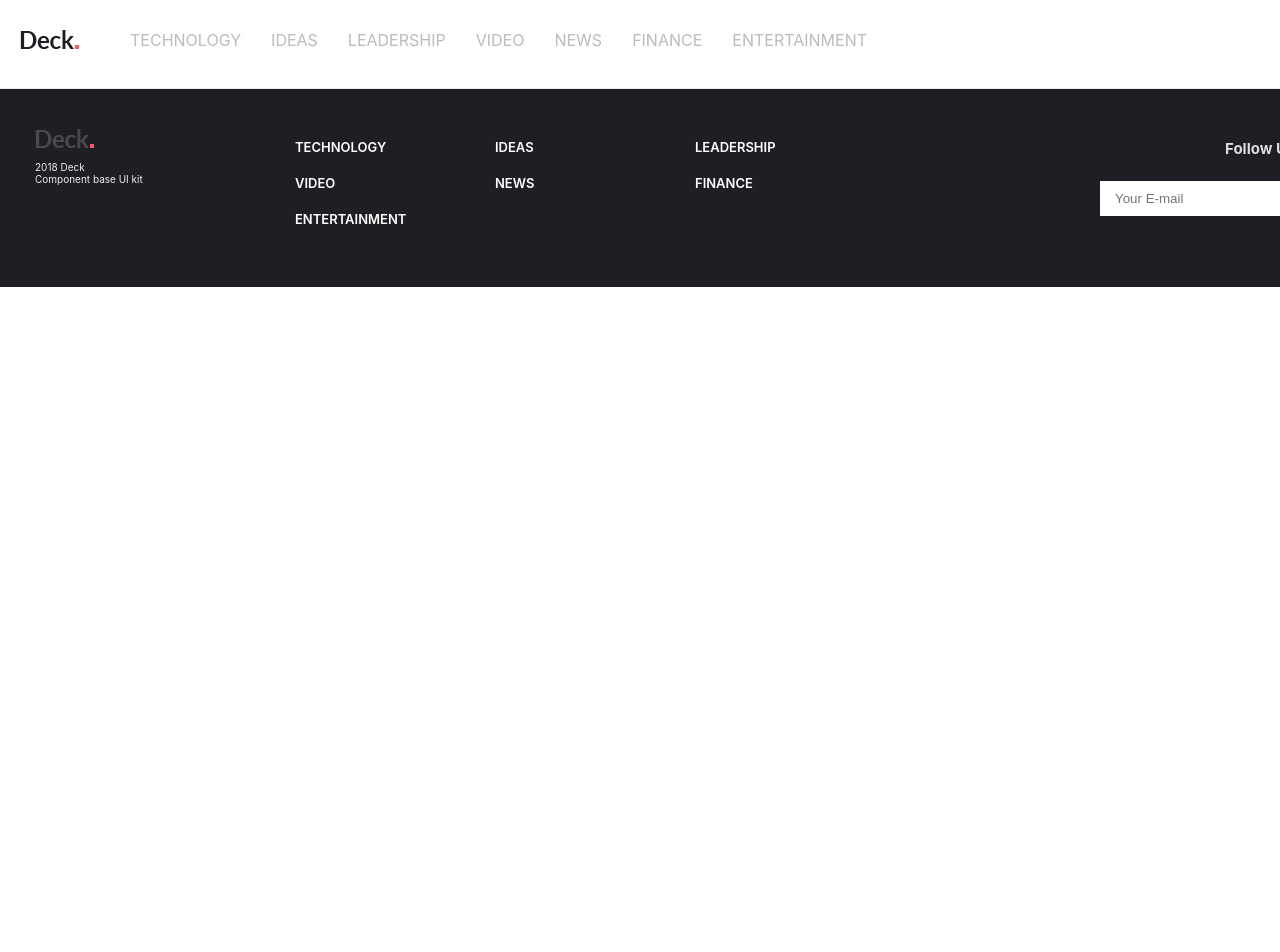
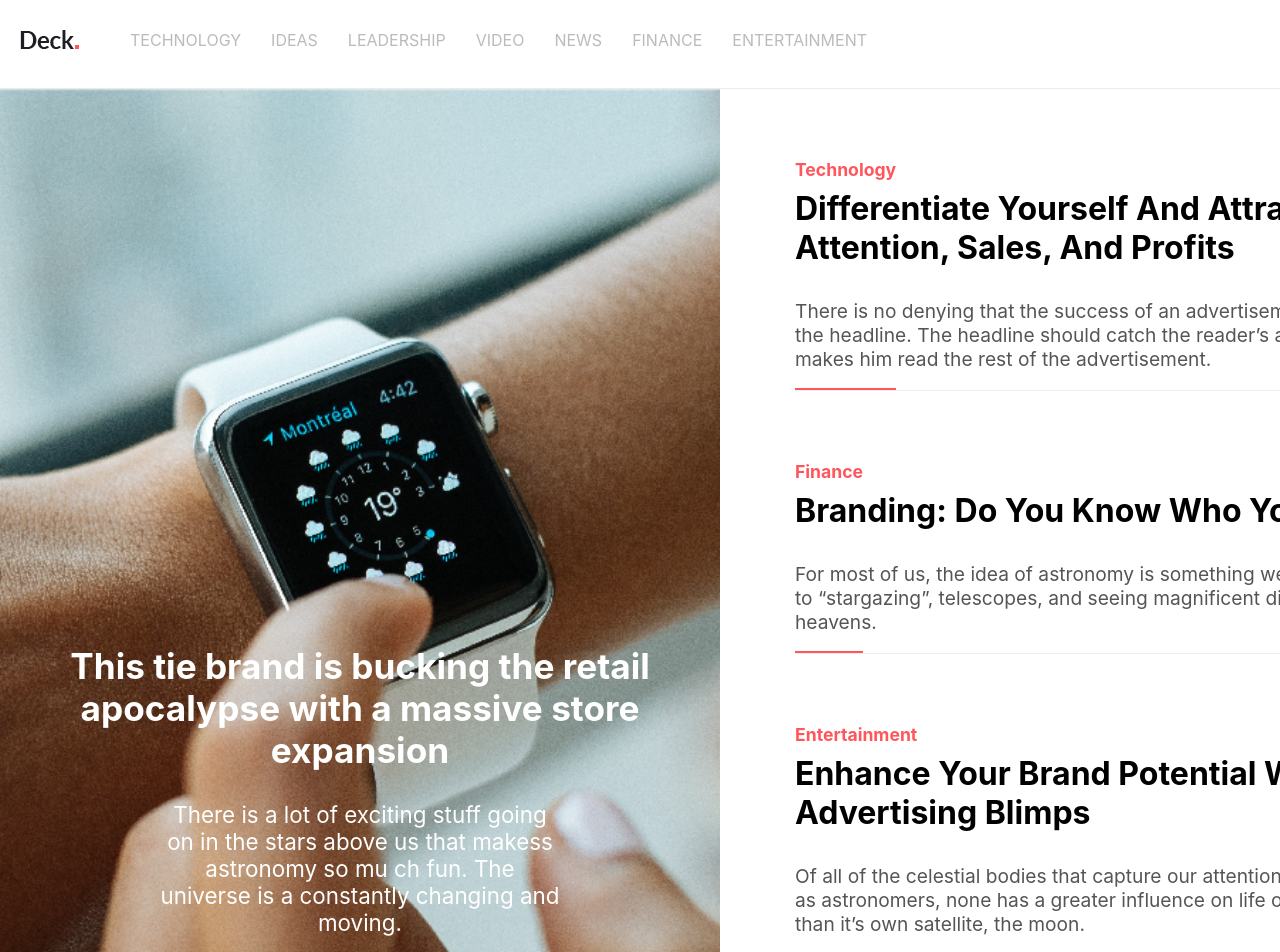
Before and after one commit to parkhyungsuh/Portfolio_smaple, a React (Create React App) app: page /LEADERSHIP in a window 1280 px wide. Shown: the top 952 px of the page. Before the commit the page ends 800 px from the top, so only its background shows below. Built offline with nearby package versions, Linux system fonts and the light colour scheme.

Commit message:
Add Leadership page

```diff
--- a/src/App.js
+++ b/src/App.js
@@ -4,6 +4,7 @@ import Header from './components/Header';
 import Footer from './components/Footer';
 import Main from './components/Main';
 import VedioGallery from './components/VedioGallery';
+import Leadership from './components/Leadership';
 
 const category = [
   'TECHNOLOGY',
@@ -18,13 +19,16 @@ const App = () => {
   return (
     <>
       <Header category={category} />
-      <Switch>>
-        <Route  exact path="/">
+      <Switch>
+        <Route  path="/VIDEO">
+          <VedioGallery />
+        </Route>
+        <Route  path="/LEADERSHIP">
+          <Leadership />
+        </Route>
+        <Route  path="/">
           <Main/>
         </Route>
-        <Route  path="/VIDEO">
-          <VedioGallery />
-          </Route>
       </Switch>
       <Footer category={category} />
     </>
--- /dev/null
+++ b/src/components/Leadership.js
@@ -0,0 +1,151 @@
+import React from 'react';
+import styled from 'styled-components';
+import mainImg from '../asset/leadership/leadership.png';
+
+const LeadershipContainer = styled.section`
+    width:1440px;
+    margin: 0 auto;
+    display:flex;
+    flex-flow: row nowrap;
+    @media (max-width:768px) {
+        width:100%;
+        display:block;
+    }
+`;
+const MainImgContainer = styled.section`
+    width:50%;
+    height:100%;
+    position:relative;
+    overflow:hidden;
+    border-bottom: 4px solid #ff565c;
+    @media (max-width:768px) and (min-width:480px) {
+        width:100%;
+        height:640px;
+    }
+    @media (max-width:480px) {
+        width:100%;
+        height:440px;
+    }
+`;
+const MainImgTypoBox = styled.div`
+    position:absolute;
+    bottom:40px;
+    color:#fff;
+    text-align:center;
+    width:100%;
+    .title {
+        width: 600px;
+        font-size: 2.2rem;
+        margin:0 auto 30px;
+        @media (max-width:480px) {
+            width:300px;
+            font-size:1.8rem;
+        }
+    }
+    .content {
+        font-size: 1.4rem;
+        width: 400px;
+        margin: 0 auto 40px;
+        @media (max-width:480px) {
+            width:300px;
+            font-size:1.2rem;
+        }
+    }
+    .botton {
+        font-size: 1.2rem;
+        background: none;
+        font-weight: 600;
+        border:none;
+        color:#ff565c;
+    }
+`;
+const LeadershipContent = styled.section`
+    width: 50%;
+    @media (max-width:768px) {
+        width:100%;
+        margin-bottom:100px;
+    }
+`;
+const LeadershipItem = styled.article`
+    margin-left:75px;
+    position:relative;
+    border-bottom: 1px solid #eee;
+    margin-top: 70px;
+    .category {
+        font-size:1.1rem;
+        color:#ff565c;
+        position:absolute;
+        height:100%;
+        border-bottom: 2px solid #ff565c;
+    }
+    .title {
+        padding-top:30px;
+        font-size:2rem;
+        color: #000;
+        margin-top:0;
+    }
+    .content {
+        font-size:1.2rem;
+        color:#555;
+    }
+    @media (max-width:768px) and (min-width:480px) {
+        width:600px;
+    }
+    @media (max-width:480px) {
+        width:auto;
+        margin-left:80px;
+        margin-right:50px;
+    }
+`;
+
+const data = [
+    {
+        idx:1,
+        title:"Differentiate Yourself And Attract More Attention, Sales, And Profits",
+        content:"There is no denying that the success of an advertisement lies mostly in the headline. The headline should catch the reader’s attention and makes him read the rest of the advertisement.",
+        category:"Technology"
+
+    },
+    {
+        idx:2,
+        title:"Branding: Do You Know Who You Are?",
+        content:"For most of us, the idea of astronomy is something we directly connect to “stargazing”, telescopes, and seeing magnificent displays in the heavens. ",
+        category:"Finance"
+    },
+    {
+        idx:3,
+        title:"Enhance Your Brand Potential With Giant Advertising Blimps",
+        content:"Of all of the celestial bodies that capture our attention and fascination as astronomers, none has a greater influence on life on planet Earth than it’s own satellite, the moon.",
+        category:"Entertainment"
+    }
+]
+
+const Leadership = () => {
+    return (
+        <LeadershipContainer>
+            <MainImgContainer>
+                <img src={mainImg} alt="main_image" />
+                <MainImgTypoBox>
+                    <h3 className="title">This tie brand is bucking the retail <br />apocalypse with a massive store expansion</h3>
+                    <p className="content">
+                    There is a lot of exciting stuff going on in the stars above
+                     us that makess astronomy so mu
+                     ch fun. The universe is a constantly changing and moving.
+                    </p>
+                    <a href="/" className="botton">READ MORE</a>
+                </MainImgTypoBox>
+            </MainImgContainer>
+            <LeadershipContent>
+                {data.map( data => (
+                    <LeadershipItem key={data.idx}>
+                        <h2 className="category">{data.category}</h2>
+                        <h3 className="title">{data.title}</h3>
+                        <p className="content">{data.content}</p>
+                    </LeadershipItem>
+                ))}
+            </LeadershipContent>
+        </LeadershipContainer>
+    )
+}
+
+export default Leadership;
```
Also changed, not shown: src/asset/leadership/leadership.png (added).
